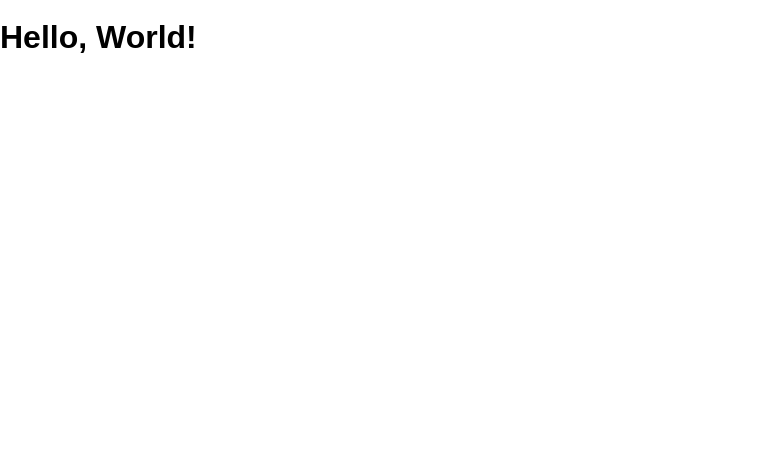
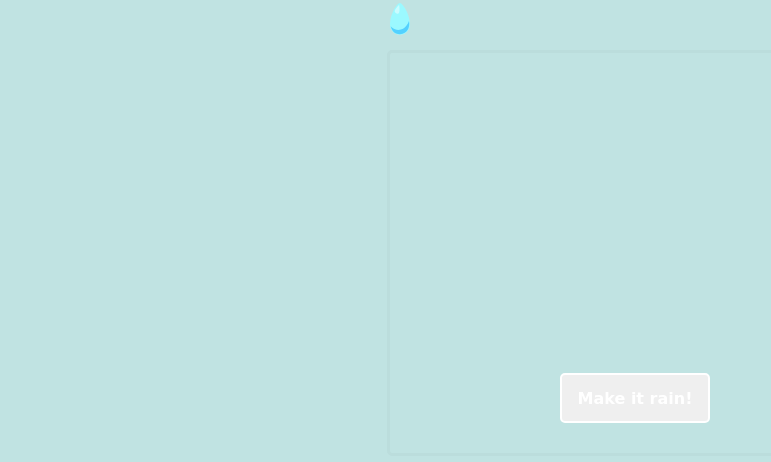
Before and after one commit to satoftegaard/make-it-rain, a website: page public/index.html in a window 1280 px wide. Shown: the whole page, without its empty margins (0-771 px from the left). Drawn offline with Linux system fonts and the light colour scheme; a web font is replaced by a local one.

Commit message:
drop falling

```diff
--- a/public/index.html
+++ b/public/index.html
@@ -5,9 +5,21 @@
     <meta name="viewport" content="width=device-width, user-scalable=no, minimum-scale=1.0, maximum-scale=1.0">
     <title>Make It Rain</title>
     <link rel="stylesheet" href="/screen.css">
+    <link href="https://fonts.googleapis.com/css?family=Sansita+One" rel="stylesheet">
   </head>
   <body>
-    <h1>Hello, World!</h1>
+    <section>
+      <div>
+       <button>
+        <h1>Make it rain!</h1>
+       </button>
+      </div>
+      <div class="drop">
+        <img src="drop.svg" alt="rain drop">
+      </div>
+    </section>
+
+
     <script src="/main.js" charset="utf-8"></script>
   </body>
 </html>
--- a/public/main.js
+++ b/public/main.js
@@ -1,5 +1,35 @@
-const main = () => {
-  document.getElementById('root').textContent = 'Hello, World!'
+const qs = s => document.querySelector(s)
+
+// const main = () => {
+  // document.getElementById('root').textContent = 'Hello, World!'
+// const main = () => {
+//   const drop = qs('.drop')
+//
+//   drop.style.top = '0px'
+//
+//   setInterval(() => {
+//     drop.style.top = '0px'
+//   }, 6000)
+//
+//   const animate = () => {
+//     drop.style.top = `${parseInt(drop.style.top) + 1}px`
+//   }
+//
+//   setInterval(animate, 14)
+// }
+
+const drop = document.querySelector('.drop')
+
+setInterval(() => {
+  drop.style.top = '0px'
+}, 1000)
+
+const animate = () => {
+  drop.style.top = `${parseInt(drop.style.top) + 3}px`
 }
 
-document.addEventListener('DOMContentLoaded', main)
+setInterval(animate, 3)
+
+object.addEventListener('click', drop)
+
+document.addEventListener('DOMContentLoaded', drop)
--- a/public/screen.css
+++ b/public/screen.css
@@ -5,4 +5,45 @@ html {
 body {
   margin: 0;
   font: 16px / 1 sans-serif;
+  min-height: 100%;
+  background-color: rgb(192, 227, 226);
+  justify-content: center;
+  display: flex;
 }
+
+section {
+  margin-top: 50px;
+  height: 400px;
+  width: 500px;
+  background-color: rgb(192, 227, 226);
+  border-style: solid;
+  border-color: rgb(187, 221, 220);
+  border-radius: 5px;
+}
+
+button {
+  height: 50px;
+  width: 150px;
+  color: rgb(51, 63, 92);
+  border-style: solid;
+  border-color: white;
+  border-radius: 5px;
+  margin-left: 170px;
+  margin-top: 320px;
+  display: flex;
+  justify-content: center;
+  align-items: center;
+  flex-direction: column;
+}
+
+h1 {
+  font-family: 'Sansita One', cursive;
+  font-size: 16px;
+  color: white;
+}
+
+.drop {
+  height: 20px;
+  width: 20px;
+  position: absolute;
+}
```
Also changed, not shown: public/drop.svg (added).
